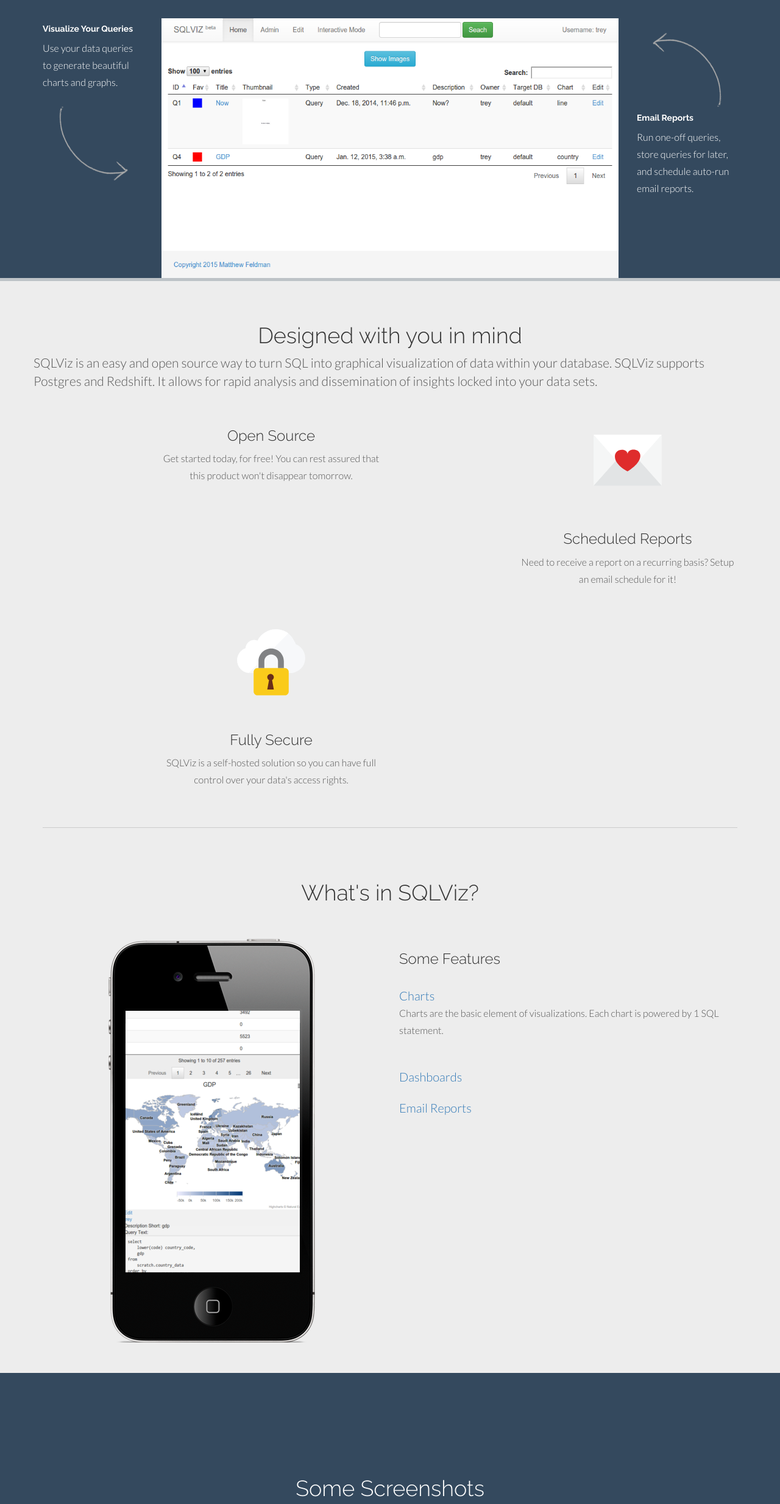
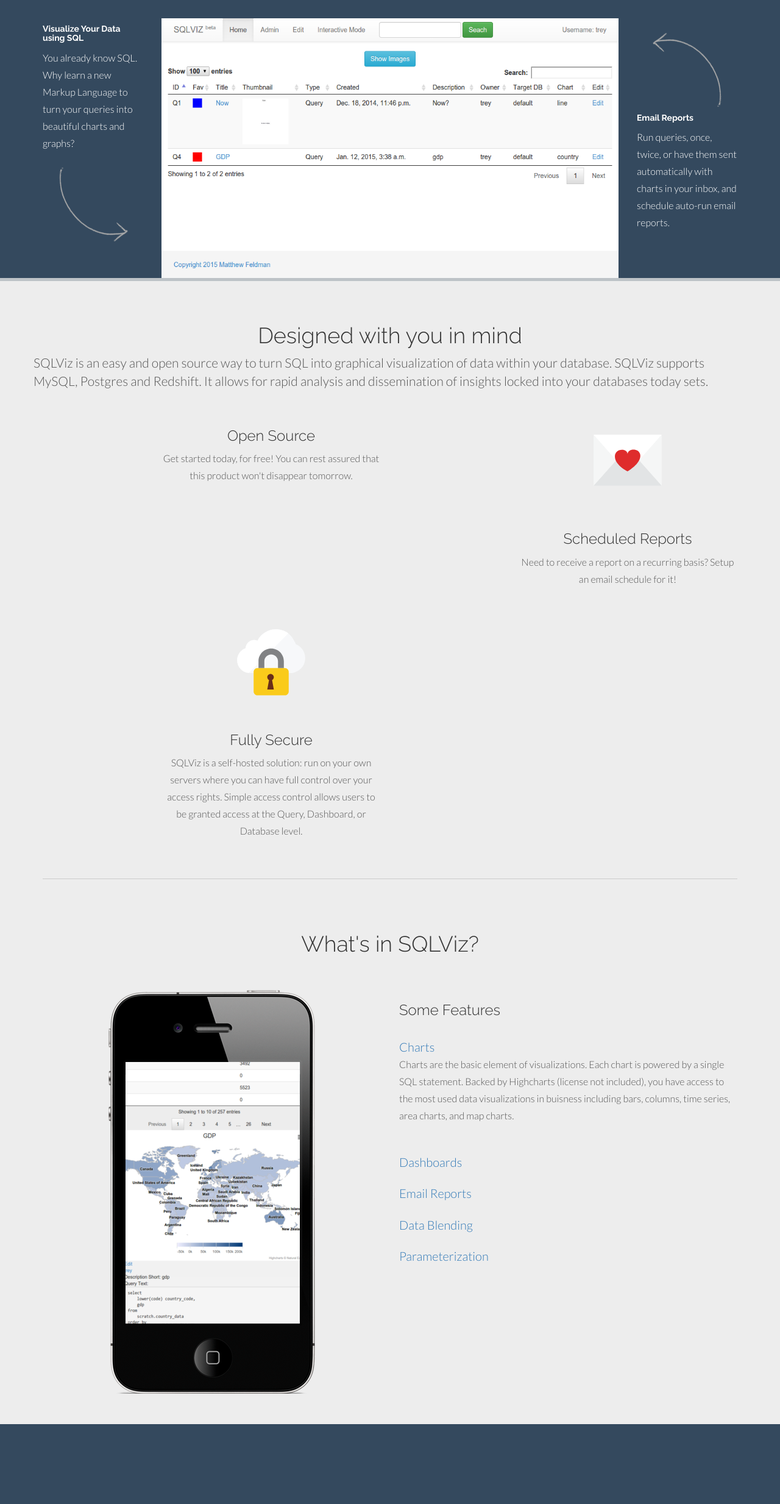
Before and after one commit to sqlviz/sqlviz.com, a plain HTML site: page index.html in a window 1280 px wide. Shown: the part 273-2740 px from the top of the page at 61% size. Drawn offline with nearby package versions, Linux system fonts and the light colour scheme.

Commit message:
Added more flavor text

```diff
--- a/index.html
+++ b/index.html
@@ -54,8 +54,8 @@
           </div>
 
           <div class="col-lg-2">
-            <h5>Visualize Your Queries</h5>
-            <p>Use your data queries to generate beautiful charts and graphs.</p>
+            <h5>Visualize Your Data using SQL</h5>
+            <p>You already know SQL.  Why learn a new Markup Language to turn your queries into beautiful charts and graphs?</p>
             <img class="hidden-xs hidden-sm hidden-md" src="assets/img/arrow1.png">
           </div>
           <div class="col-lg-8">
@@ -65,7 +65,7 @@
             <br>
             <img class="hidden-xs hidden-sm hidden-md" src="assets/img/arrow2.png">
             <h5>Email Reports</h5>
-            <p>Run one-off queries, store queries for later, and schedule auto-run email reports.</p>
+            <p>Run queries, once, twice, or have them sent automatically with charts in your inbox, and schedule auto-run email reports.</p>
           </div>
         </div>
       </div> <!--/ .container -->
@@ -81,7 +81,7 @@
       </div>
       <div class="row">
         <p class="lead">
-          SQLViz is an easy and open source way to turn SQL into graphical visualization of data within your database. SQLViz supports Postgres and Redshift. It allows for rapid analysis and dissemination of insights locked into your data sets.
+          SQLViz is an easy and open source way to turn SQL into graphical visualization of data within your database. SQLViz supports MySQL, Postgres and Redshift. It allows for rapid analysis and dissemination of insights locked into your databases today sets.
         </p>
       </div>
       <div class="row text-center">
@@ -98,7 +98,7 @@
         <div class="col-md-4 col-sm-8 col-sm-offset-2">
           <img src="assets/img/Locked-Cloud.svg" class="icon" alt="">
           <h3>Fully Secure</h3>
-          <p>SQLViz is a self-hosted solution so you can have full control over your data's access rights.</p>
+          <p>SQLViz is a self-hosted solution: run on your own servers where you can have full control over your access rights.  Simple access control allows users to be granted access at the Query, Dashboard, or Database level.</p>
         </div>
       </div>
       <br>
@@ -130,7 +130,7 @@
                         </div><!-- /accordion-heading -->
                         <div id="collapseOne" class="accordion-body collapse in">
                             <div class="accordion-inner">
-                              <p>Charts are the basic element of visualizations. Each chart is powered by 1 SQL statement.</p>
+                              <p>Charts are the basic element of visualizations. Each chart is powered by a single SQL statement.  Backed by Highcharts (license not included), you have access to the most used data visualizations in buisness including bars, columns, time series, area charts, and map charts.</p>
                 </div><!-- /accordion-inner -->
                         </div><!-- /collapse -->
                     </div><!-- /accordion-group -->
@@ -145,7 +145,7 @@
                         <div id="collapseTwo" class="accordion-body collapse">
                             <div class="accordion-inner">
                               <p>Dashboards are combinations of multiple charts.</p>
-                </div><!-- /accordion-inner -->
+                            </div><!-- /accordion-inner -->
                         </div><!-- /collapse -->
                     </div><!-- /accordion-group -->
                     <br>
@@ -159,7 +159,33 @@
                         <div id="collapseThree" class="accordion-body collapse">
                             <div class="accordion-inner">
                               <p>Dashboards can be emailed on a set schedule.</p>
-                </div><!-- /accordion-inner -->
+                            </div><!-- /accordion-inner -->
+                        </div><!-- /collapse -->
+                    </div><!-- /accordion-group -->
+                    <br>
+                     <div class="accordion-group">
+                        <div class="accordion-heading">
+                            <a class="accordion-toggle" data-toggle="collapse" data-parent="#accordion2" href="#collapseFour">
+                            Data Blending
+                            </a>
+                        </div>
+                        <div id="collapseFour" class="accordion-body collapse">
+                            <div class="accordion-inner">
+                              <p>Data sources can be effort-lessly joined in federated style inside the SQLviz server itself.</p>
+                            </div><!-- /accordion-inner -->
+                        </div><!-- /collapse -->
+                    </div><!-- /accordion-group -->
+                    <br>
+                    <div class="accordion-group">
+                        <div class="accordion-heading">
+                            <a class="accordion-toggle" data-toggle="collapse" data-parent="#accordion2" href="#collapseFour">
+                            Parameterization
+                            </a>
+                        </div>
+                        <div id="collapseFour" class="accordion-body collapse">
+                            <div class="accordion-inner">
+                              <p>Set up parameters within queries and dashboard that can be controlled by end users.  Use for time ranges, needles in haystacks, or filters!</p>
+                            </div><!-- /accordion-inner -->
                         </div><!-- /collapse -->
                     </div><!-- /accordion-group -->
                     <br>
@@ -174,7 +200,7 @@
   <div id="showcase">
     <div class="container">
       <div class="row">
-        <h1 class="centered">Some Screenshots</h1>
+        <h1 class="centered">Action Shots</h1>
         <br>
         <div class="col-lg-8 col-lg-offset-2">
           <div id="carousel-example-generic" class="carousel slide">
@@ -214,6 +240,7 @@
             <li>Download SQLViz</li>
             <li>Extract SQLViz on your Ubuntu Server</li>
             <li>Run <kbd>deploy_script/deploy_first_time.sh</kbd></li>
+            <li>Docker Image Coming Soon!</li>
           </ol>
           </p>
         </div>
```
